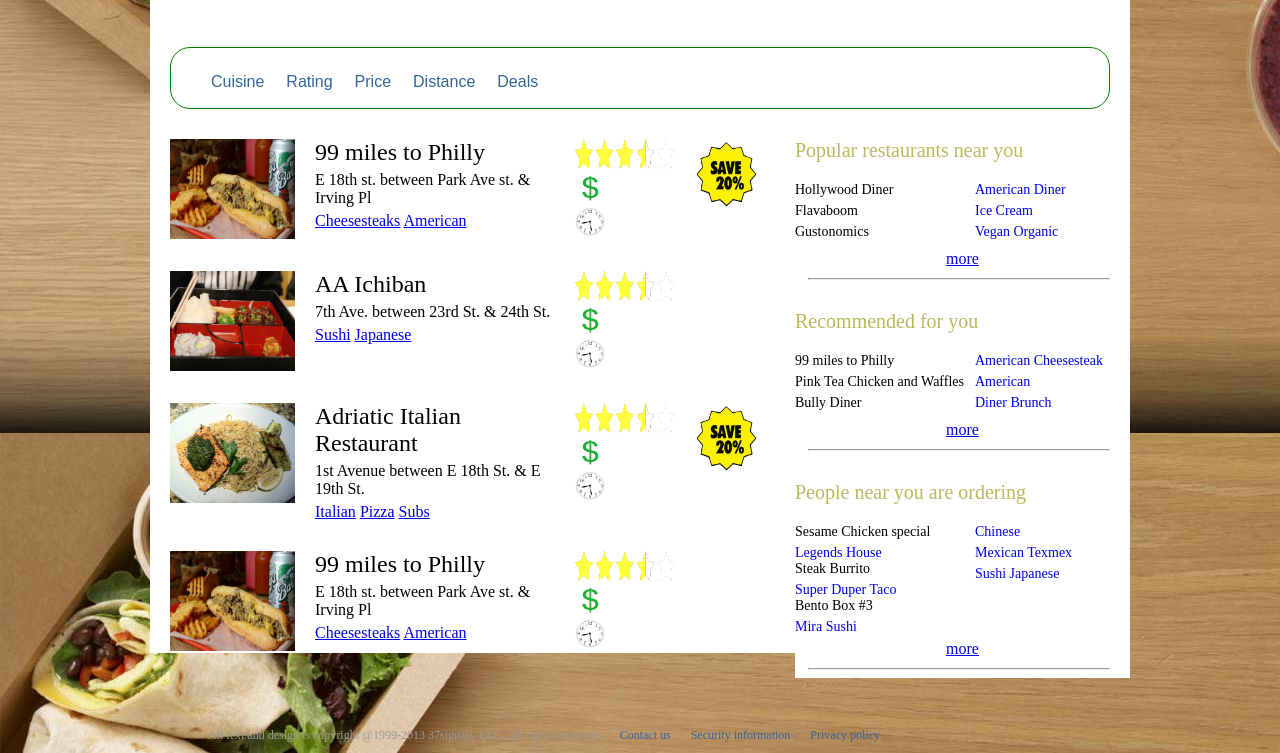
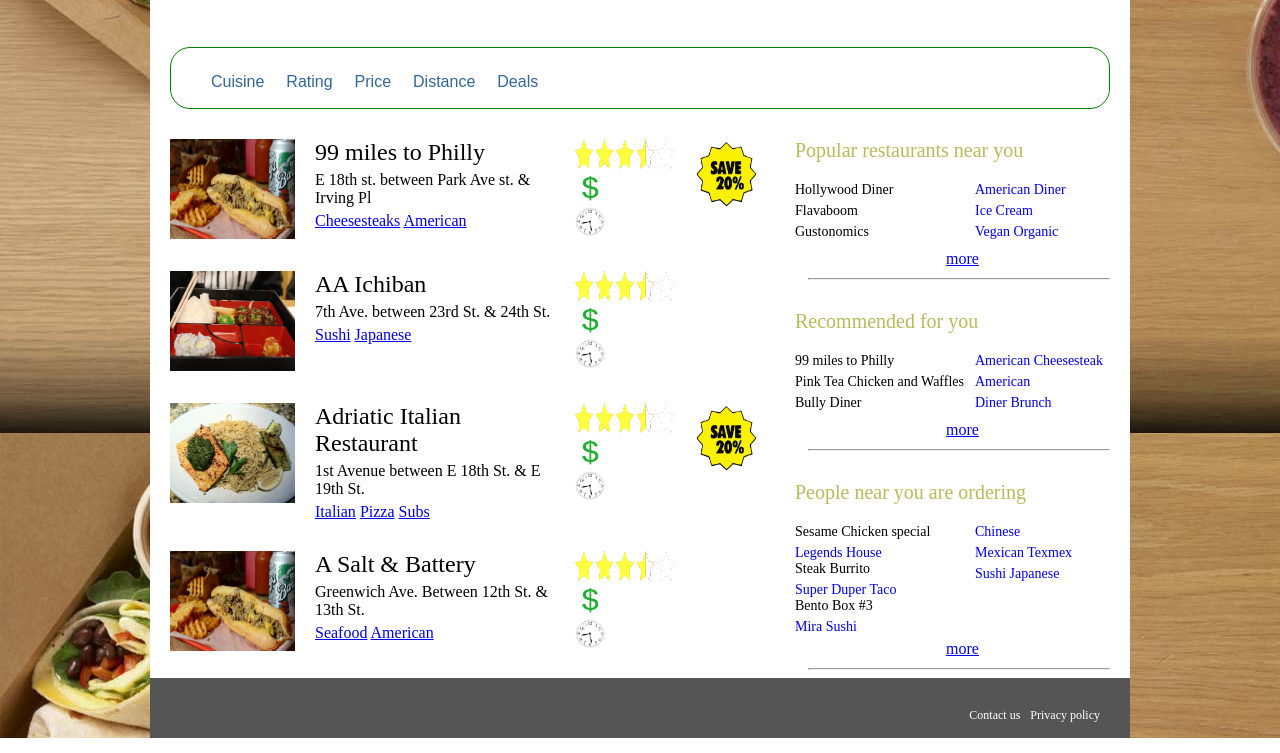
Before and after one commit to MarkHH/seamlessMockup, a plain HTML site: page index.html in a window 1280 px wide. Shown: the part 443-1196 px from the top of the page. Drawn offline with Linux system fonts and the light colour scheme.

Commit message:
getting closer

```diff
--- a/index.html
+++ b/index.html
@@ -112,9 +112,9 @@
             <div class="searchBlock">
                 <img class="searchImages" src="cheese.jpg"/>
                 <div class="basics">
-                    <h2>99 miles to Philly</h2>
-                    <p class="address1">E 18th st. between Park Ave st. & Irving Pl</p>
-                    <a href="http://seamless.com>">Cheesesteaks</a>
+                    <h2>A Salt & Battery</h2>
+                    <p class="address1">Greenwich Ave. Between 12th St. & 13th St.</p>
+                    <a href="http://seamless.com>">Seafood</a>
                     <a href="http://seamless.com>">American</a>
                 </div>
                 <div class="ratings">
@@ -192,7 +192,7 @@
         </div>
 
 
-        </div>
+
 
     <br style='clear:both'/>
 
@@ -200,12 +200,11 @@
     <div id="footer">
         <ul>
             <li><a href="#">Privacy policy</a></li>
-            <li><a href="#">Security information</a></li>
             <li><a href="#">Contact us</a></li>
-            <li>All text and design is copyright @1999-2013 37signals, LLC. All rights reserved.</li>
         </ul>
     </div>
 
+</div>
 
 
 </body>
--- a/style.css
+++ b/style.css
@@ -29,7 +29,7 @@ body{
 	background-attachment: scroll;}
 
 #container, #search, #discovery, #footer {
-	background-color: white;
+	background-color: #FFFFFF;
 }
 
 #nav {
@@ -60,7 +60,7 @@ body{
 }
 
 #nav li a:hover {
-	color: white;
+	color: #FFFFFF;
 }
 
 
@@ -102,7 +102,7 @@ body{
 
 
 .search {
-	background: white;
+	background: #FFFFFF;
 	padding: 7 70 7 70px;
 	margin-left: 70px;
 	width: 100px;
@@ -127,7 +127,7 @@ body{
 	border-color: #C6C6C6;
 	border-width: 1px;
 	border-style: solid;
-	color: white;
+	color: #FFFFFF;
 }
 
 .whatwhere {
@@ -141,7 +141,7 @@ body{
 	border-color: #C6C6C6;
 	border-width: 1px;
 	border-style: solid;
-	color: white;
+	color: #FFFFFF;
 }
 
 
@@ -197,6 +197,7 @@ body{
 	margin: 30px 10px 0px 20px;
 	float: left;
 	display: block;
+	border: 1px #555;
 }
 
 
@@ -352,29 +353,27 @@ body{
 	font-size: 14px;
 }
 
+
 #footer {
-
+	min-height: 30px;
+	padding: 30px 20px 0 0;
+	background-color: #555;
 }
 
 #footer ul {
 	list-style: none;
-	text-align: center;
-	margin-top: 40px;
 	}
 
 #footer li {
-	float: right;
-	margin: 10px 10px 10px 10px;
 	color: #999;
 	font-size: 12px;
+	float: right;
+	margin-right: 10px;
 }
 
-#footer li:first-child {
-	margin-right: 400px;
-}
 
 #footer a {
-	color: #336699;
+	color: #ffffff;
 	font-size: 12px;
 	text-decoration: none;
 }
```
